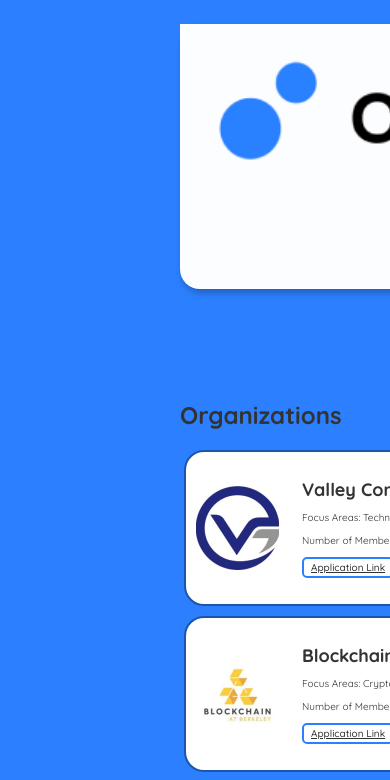
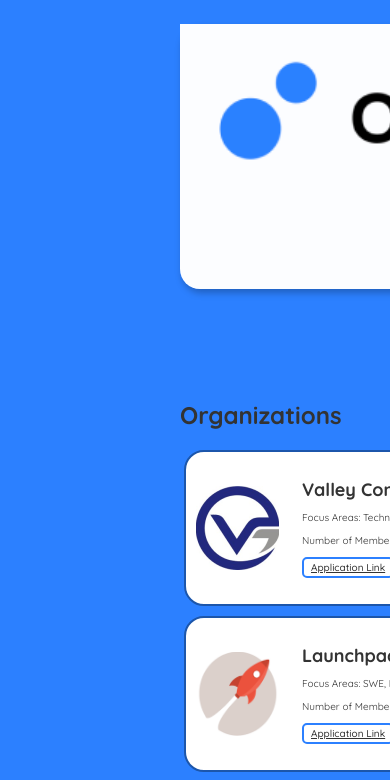
Before and after one commit to calconnex/connex, a React (Create React App) app in the folder divjoy-template/: page /partners in a window 390 px wide. Shown: the top 780 px of the page. Built offline with nearby package versions, Linux system fonts and the light colour scheme; no server answers.

Commit message:
changed resizing to adjust columns based on screen width

```diff
--- a/divjoy-template/src/original/css/partners.module.css
+++ b/divjoy-template/src/original/css/partners.module.css
@@ -1801,3 +1801,20 @@
     border-radius: 10px;
     box-shadow: 0px 0px 10px rgba(0, 0, 0, 0.2);
   }
+
+  .grid-container {
+    display: grid;
+    grid-template-columns: repeat(3, 1fr);
+    gap: 10px;
+  }
+
+@media (max-width: 1000px) {
+  .grid-container {
+    grid-template-columns: repeat(2, 1fr);
+  }
+}
+@media (max-width: 768px) {
+  .grid-container {
+    grid-template-columns: repeat(1, 1fr);
+  }
+}
--- a/divjoy-template/src/original/js/Partners.js
+++ b/divjoy-template/src/original/js/Partners.js
@@ -49,24 +49,6 @@ const GeneralClickablePartner = ({logo, clubName, categoryOne, categoryTwo, numM
   );
 };
 
-const gridStyle_3 = {
-  display: 'grid',
-  gridTemplateColumns: 'repeat(3, 1fr)', // Three columns in a row
-  gap: '10px', // Gap between images
-
-  '@media (max-width: 1000px)': {
-    gridTemplateColumns:'repeat(2, 1fr)',
-  },
-
-  '@media (max-width: 768px)': {
-    gridTemplateColumns: 'repeat(1, 1fr)',
-  },
-
-  '@media (max-width: 480px)': {
-    gridTemplateColumns: '1fr',
-  }
-};
-
 const CoffeeChatsApplicant6 = (props) => {
   return (
     <div className={styles['container']}>
@@ -87,7 +69,7 @@ const CoffeeChatsApplicant6 = (props) => {
           <span>Organizations</span>
         </span>
 
-      <div style={gridStyle_3}>
+      <div className={styles['grid-container']}>
         <GeneralClickablePartner logo={valley}clubName="Valley Consulting" categoryOne="Technology" categoryTwo="Consulting" numMembers={30} applicationLink='https://docs.google.com/forms/d/e/1FAIpQLSesQBVbmKYI4Y-6fMDVnL7w8ii_G-edSPdAWu_XRxbkAQ73Fw/viewform'/>
         <GeneralClickablePartner logo={launchpad} clubName="Launchpad" categoryOne="SWE" categoryTwo="Entrepreneurship" numMembers={40} applicationLink='https://launchpad.berkeley.edu/login'/>
         <GeneralClickablePartner logo={voyager} clubName="Voyager Consulting" categoryOne="Technology" categoryTwo="Consulting" numMembers={40} applicationLink='https://airtable.com/shrQCRV9gSVmCQC0Y'/>
@@ -100,11 +82,11 @@ const CoffeeChatsApplicant6 = (props) => {
         <GeneralClickablePartner logo={mlab_logo}clubName="Machine Learning @ Berkeley" categoryOne="Technology" categoryTwo="SWE" numMembers={60} applicationLink='https://airtable.com/shrM46VkYPCfOTwIS'/>
         <GeneralClickablePartner logo={codeology_logo} clubName="Codeology" categoryOne="Technology" categoryTwo="SWE" numMembers={30} applicationLink='https://airtable.com/shrn4obnK5NGilFgU'/>
         <GeneralClickablePartner logo={codebase_logo} clubName="Codebase" categoryOne="Technology" categoryTwo="SWE" numMembers={50} applicationLink='https://airtable.com/appq6g24ASOBIBsiq/shrpBqxVCq8gjM2p0'/>
-        </div>
+      </div>
 
 
-        </div>
       </div>
+    </div>
   )
 }
 
```
